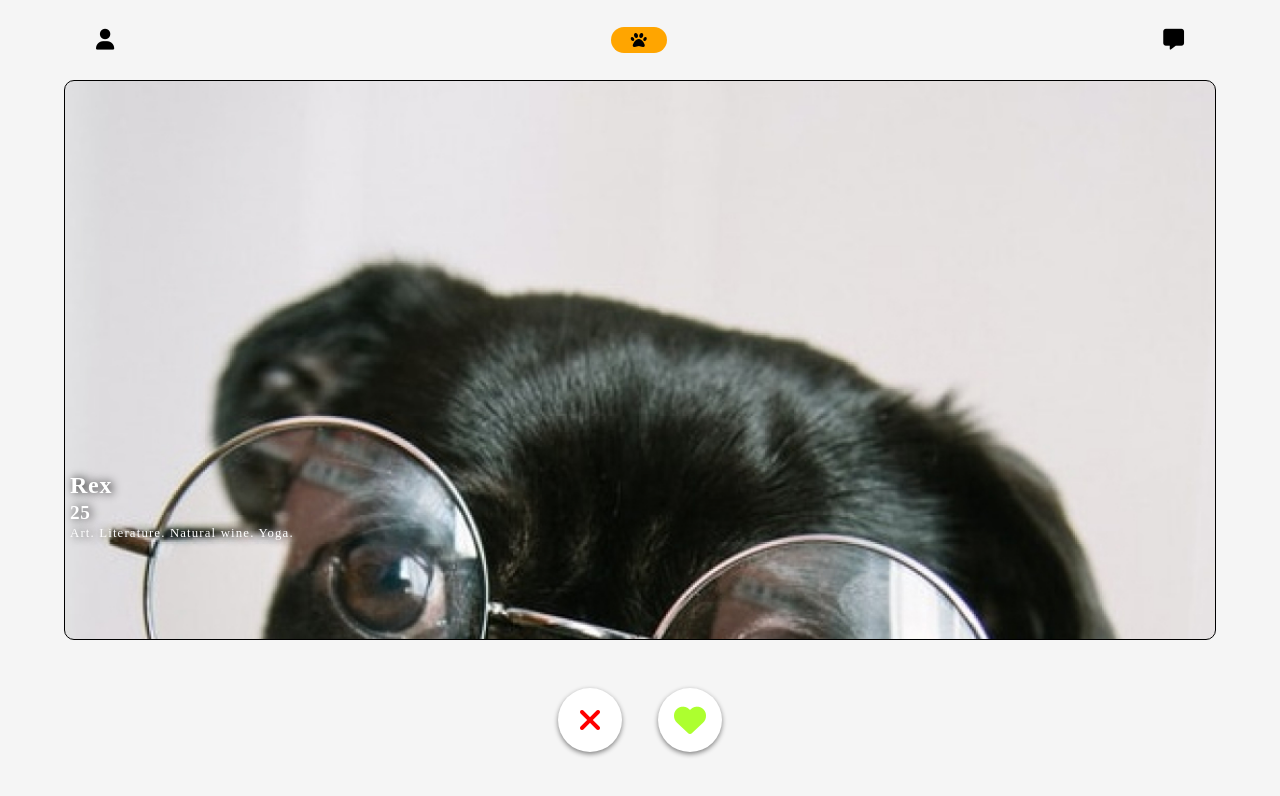
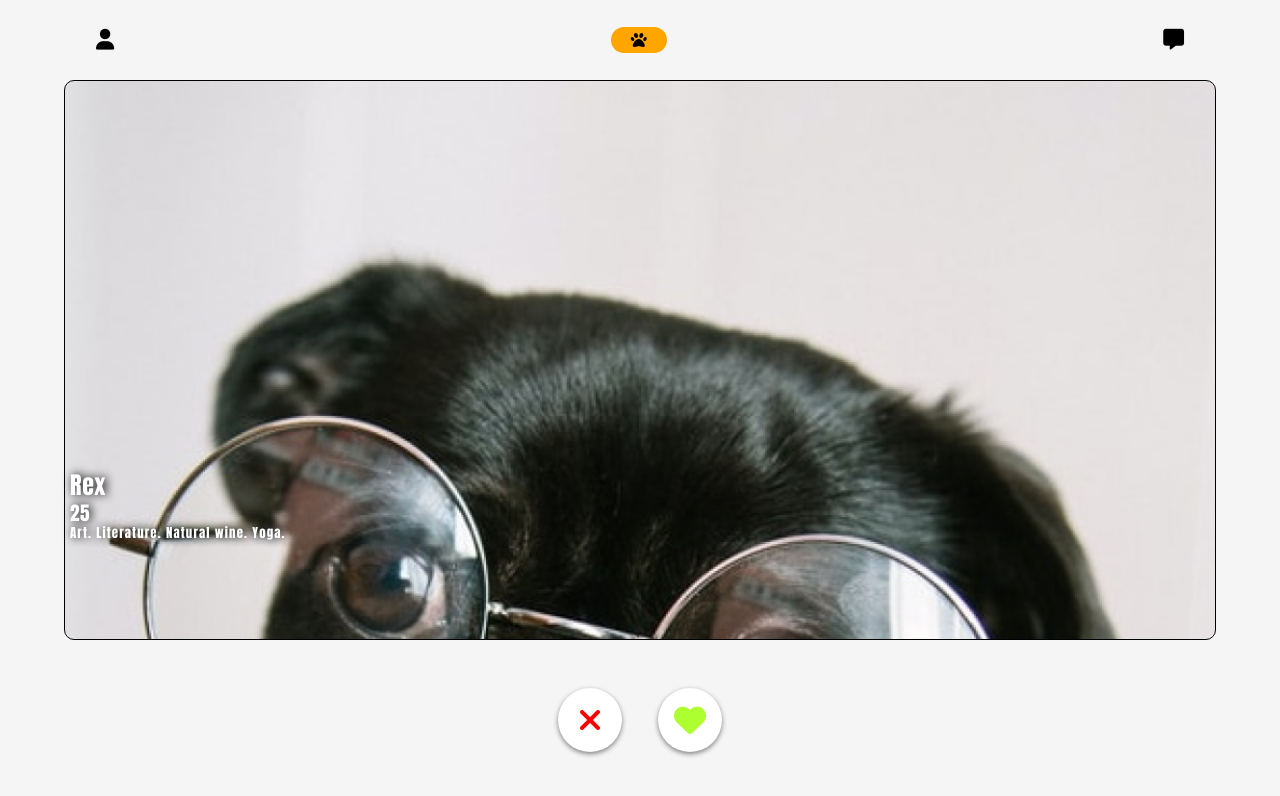
Before and after one commit to BorisSoaked/TinDog, a website built with Vite: page TinDog Scrimba/index.html in a window 1280 px wide. Built offline with nearby package versions, Linux system fonts and the light colour scheme.

Commit message:
Font Changed
body font changed

```diff
--- a/TinDog Scrimba/index.css
+++ b/TinDog Scrimba/index.css
@@ -8,6 +8,7 @@ body{
     width: 100%;
     height: 100vh;
     background-color: whitesmoke;
+    font-family: Impact, Haettenschweiler;
 }
 
 /*HEADDER*/
```
